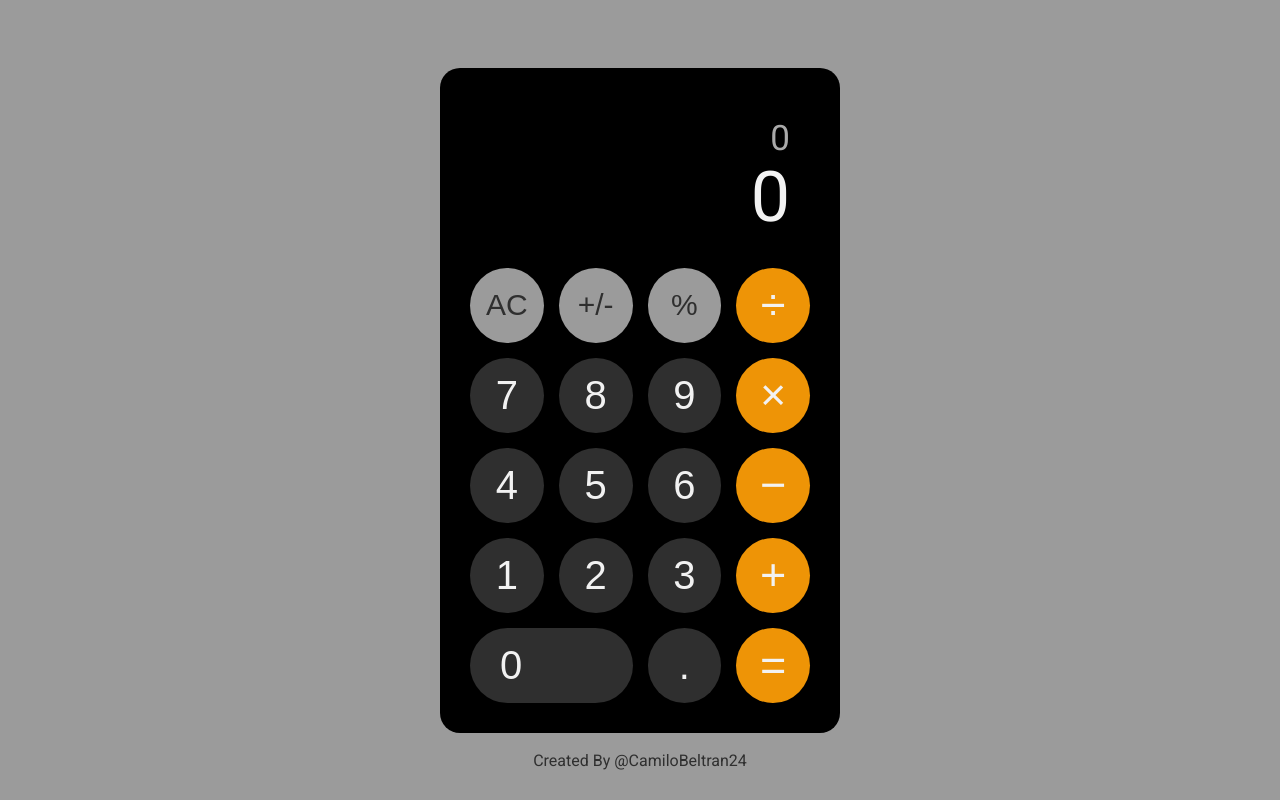
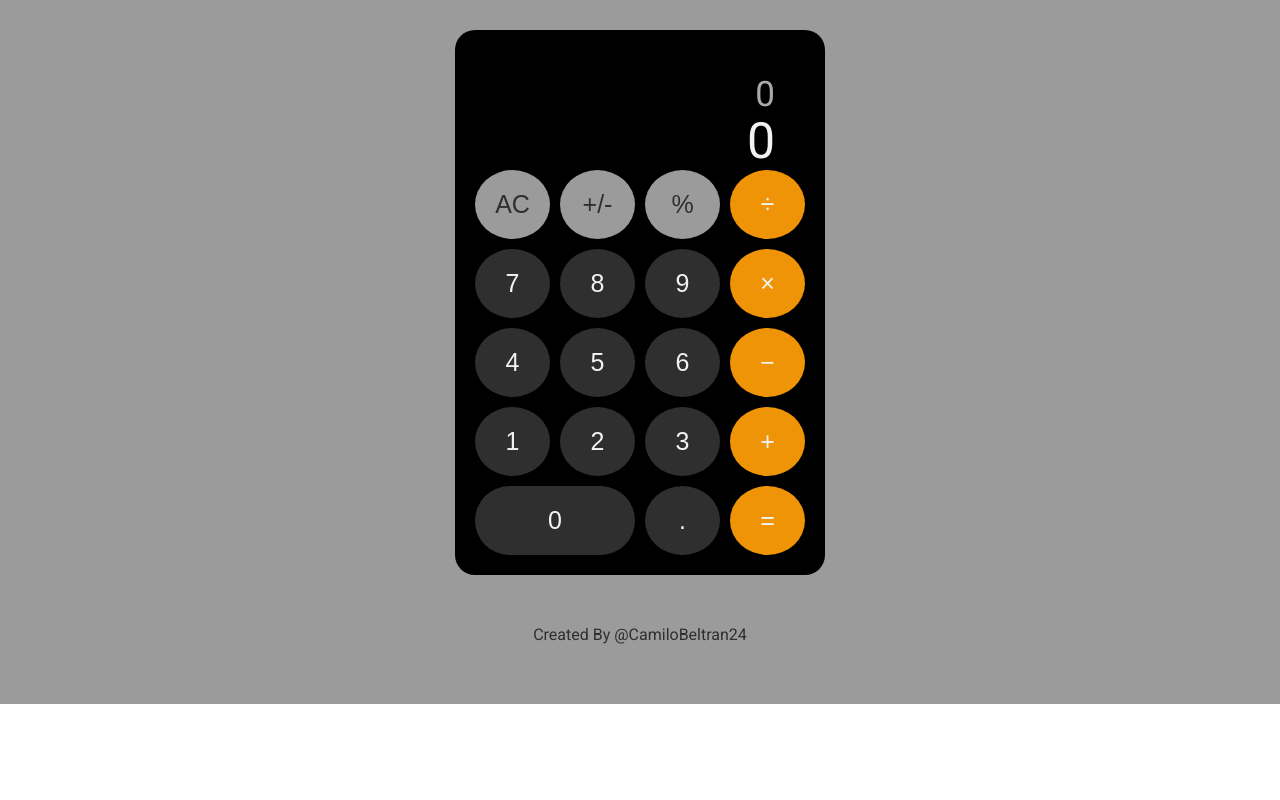
Before and after one commit to CamiloBeltran24/CalculatorApp, a website: page index.html in a window 1280 px wide. Drawn offline with Linux system fonts and the light colour scheme.

Commit message:
updated: styles

```diff
--- a/index.html
+++ b/index.html
@@ -53,11 +53,10 @@
           <button class="button dot" value=".">.</button>
         </section>
       </section>
+      <footer>
+        <p>Created By <a target="_blanck" href="#">@CamiloBeltran24</a></p>
+      </footer>
     </div>
-    <footer>
-      <p>Created By <a target="_blanck" href="#">@CamiloBeltran24</a></p>
-    </footer>
-
     <script src="./index.js"></script>
   </body>
 </html>
--- a/index.js
+++ b/index.js
@@ -4,6 +4,11 @@ function listener() {
   buttons.forEach((button) => {
     button.addEventListener('click', () => {
       if (button.classList.contains('number')) {
+        let isCero;
+        button.textContent === 0 ? (isCero = true) : (isCero = false);
+        if (isCero) {
+          clearScreen(button.textContent);
+        }
         myValue = captureNumber(button);
         console.log(myValue);
         addNumberToScreen(myValue);
@@ -35,10 +40,9 @@ function getMySymbol(button) {
   }
 }
 
-function clearScreen() {
+function clearScreen(value) {
   let BigNumber = document.getElementById('screenText');
   let smallNumber = document.getElementById('smallNumber');
-
   BigNumber.textContent = 0;
   smallNumber.textContent = 0;
 }
--- a/src/scss/_appContainer.scss
+++ b/src/scss/_appContainer.scss
@@ -1,7 +1,6 @@
 .appContainer {
-  width: 100%;
-  max-width: 400px;
-  background-color: transparent;
+  width: 370px;
+  // max-width: 375px;
   display: flex;
   flex-wrap: wrap;
   border: none;
@@ -14,13 +13,13 @@
     width: 100%;
     .screen {
       width: 100%;
-      height: 150px;
+      height: 120px;
       border: none;
       display: flex;
       align-items: flex-end;
       justify-content: flex-end;
       padding: 0 3rem;
-      font-size: 7rem;
+      font-size: 5rem;
       color: $White;
       position: relative;
       .smallText {
@@ -36,21 +35,20 @@
   .buttonsGrid {
     display: grid;
     width: 100%;
-    padding: 3rem 1rem 1rem 1rem;
-    gap: 1.5rem;
+    padding: 0;
+    gap: 1rem;
     grid-template-columns: repeat(4, 1fr);
-    grid-template-rows: repeat(5, 75px);
+    // grid-template-rows: repeat(5, 65px);
     .button {
-      display: flex;
       position: relative;
-      justify-content: center;
-      align-items: center;
+      width: 100%;
+      padding: 20px;
       border: none;
       outline: none;
       background-color: $Gray2;
       color: $White;
       border-radius: 50%;
-      font-size: 4rem;
+      font-size: 2.5rem;
       transition: all 0.3s ease;
       overflow: hidden;
       cursor: pointer;
@@ -71,12 +69,12 @@
     .gray {
       background-color: $Gray1;
       color: $Gray2;
-      font-size: 3rem;
+      // font-size: 3rem;
     }
     .orange {
       background-color: $Orange;
       color: $White;
-      font-size: 4.5rem;
+      // font-size: 4.5rem;
     }
     // POSICION DE BOTONES
     .divide {
--- a/src/scss/_footer.scss
+++ b/src/scss/_footer.scss
@@ -3,8 +3,7 @@ footer {
   padding: 1rem;
   text-align: center;
   border: none;
-  position: absolute;
-  bottom: 0;
+  margin-top: 40px;
   p {
     font-size: 1.6rem;
     color: $Gray2;
--- a/src/scss/_globals.scss
+++ b/src/scss/_globals.scss
@@ -9,11 +9,13 @@ html {
 }
 .container {
   width: 100%;
-  min-height: 100vh;
+  // min-height: 100vh;
   font-family: $Font;
   text-align: center;
   @include flexbox-center;
+  flex-direction: column;
   background-color: $Gray1;
+  padding: 30px 0;
   h1 {
     display: none;
     font-size: 2.5rem;
```
Also changed, not shown: src/css/styles.css, 1 other file.
